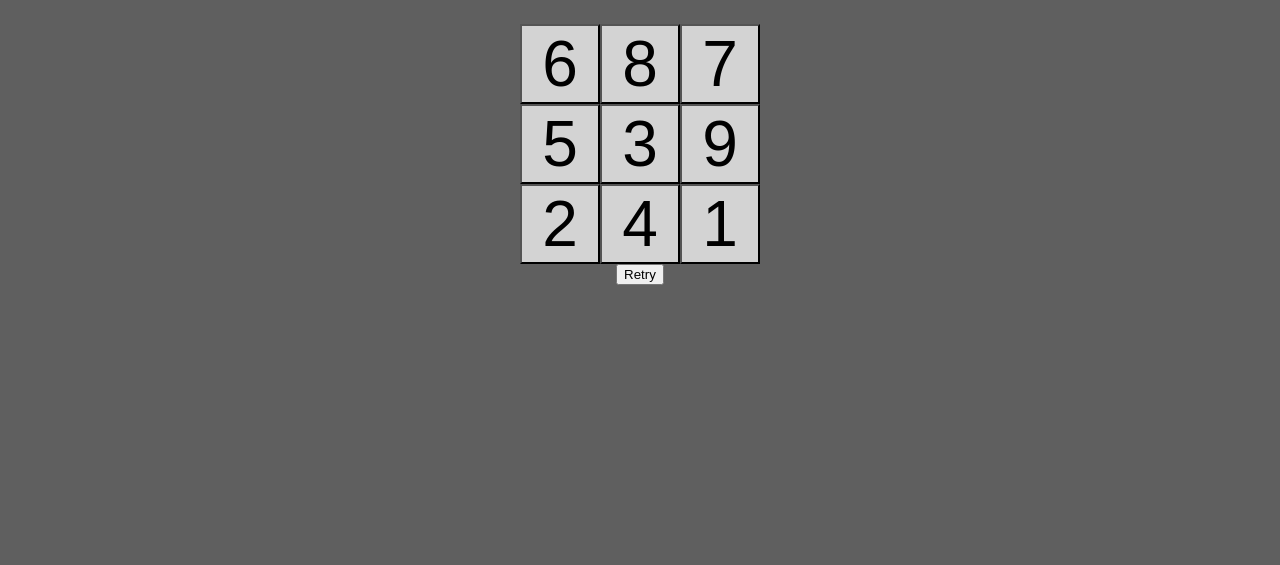
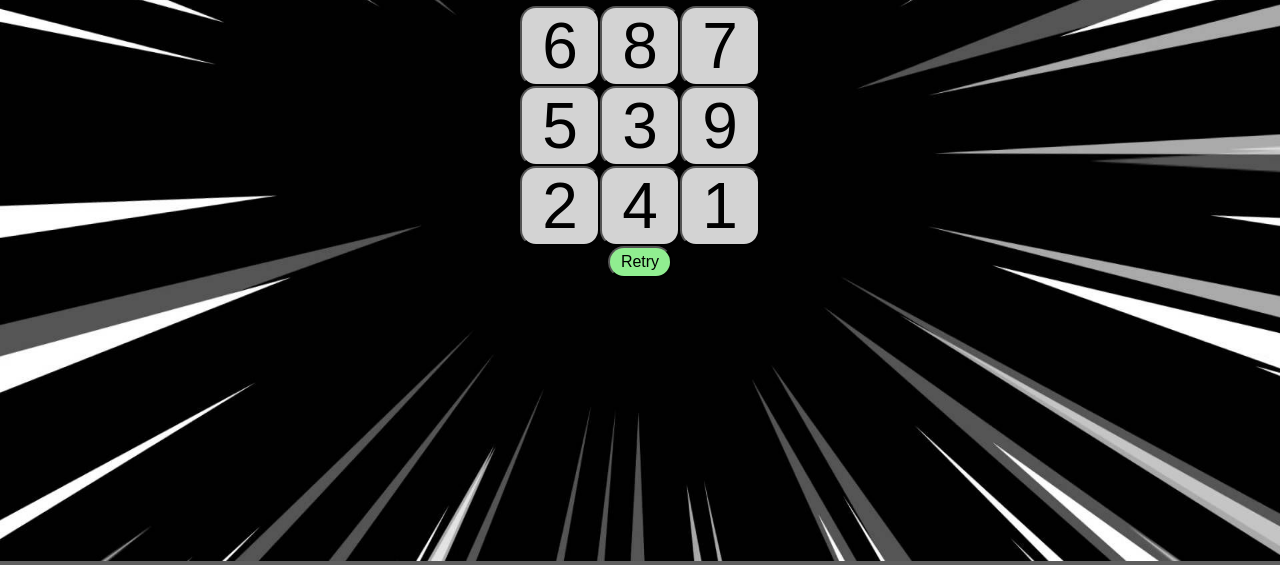
Before and after one commit to Basicosmic/Reaction-Time-Game, a plain HTML site: page index.html in a window 1280 px wide. Shown: the part 239-804 px from the top of the page. Drawn offline with Linux system fonts and the light colour scheme.

Commit message:
Updatated the game

```diff
--- a/index.html
+++ b/index.html
@@ -8,14 +8,16 @@
     <title>Reaction Time</title>
 </head>
 <body>
+    <div id="background">
+        <img src="mangaSpeed.jpg" class="stretch" alt="" />
+    </div>
     <h1>Reaction Time</h1>
 
     <h2>Click the number in ascending order as fast as possible</h2>
     <h1>Your time is:</h1>
-    <h1 id="displayTime">0.000 s</h1>
+    <h1 class="yourTime"><span id="displayTime">0.000 s</span></h1>
 
     <!-- Game -->
-    <br>
     <div class="game">
         <div class="topRow">
             <button class="but" id="but1" onclick="checkReq(this)">1</button>
@@ -35,7 +37,7 @@
             <button class="but" id="but9" onclick="checkReq(this)">1</button>
         </div>
         <div class="retry">
-            <button onclick="reset()">Retry</button>
+            <button onclick="reset()" class="retryBut">Retry</button>
         </div>
 
     </div>
--- a/script.js
+++ b/script.js
@@ -2,13 +2,13 @@ var start = false;
 var time1 = 0;
 var time2 = 0;
 var counter = 1;
+var numList = [1,2,3,4,5,6,7,8,9]
 
 function currentTime() {
     const d = new Date();
     time = d.getTime();
     return time;
 }
-var numList = [1,2,3,4,5,6,7,8,9]
 
 function randomNoRepeats(array) {
     var copy = array.slice(0);
@@ -34,12 +34,12 @@ scramble();
 
 function changeColor(element) {
     var currentColor = window.getComputedStyle( element ,null).getPropertyValue('background-color');
-    if(currentColor == "rgb(211, 211, 211)") {
-        element.style.backgroundColor = "rgb(144, 238, 144)"
+    if(currentColor == "rgb(211, 211, 211)") { //lightgray
+        element.style.backgroundColor = "rgb(144, 238, 144)" //lightgreen
     }
   }
 function resetColor(element) {
-    element.style.backgroundColor = "rgb(211, 211, 211)"
+    element.style.backgroundColor = "rgb(211, 211, 211)" ////lightgray
 }
 
 function checkReq(element) {
@@ -54,8 +54,6 @@ function checkReq(element) {
             sec = Math.floor(interval/1000)
             mili = interval-1000*sec
             document.getElementById("displayTime").innerHTML = sec +"."+ mili + " s" ;
-            console.log(time2,"time 2");
-            console.log(interval,"interval");
 
           }
       }
--- a/style.css
+++ b/style.css
@@ -1,7 +1,33 @@
+html {
+    margin: 0px;
+    padding: 0px;
+    border: 0px;
+}
+
 body {
+    margin: 0px;
+    padding: 0px;
+    border: 0px;
+    /* background-image: url("mangaSpeed.jpg"); */
     background-color: rgb(95, 95, 95);
     color:gold;
+
 }
+
+#background {
+    width: 100%;
+    height: 100%;
+    position: absolute;
+    left: 0px;
+    top: 0px;
+    z-index: -1;
+}
+
+.stretch {
+    width:100%;
+    height:100%;
+}
+
 h1 {
     text-align: center;
 }
@@ -18,6 +44,9 @@ p {
     height:5rem;
     width:5rem;
     font-size: 4rem;
+    text-align: center;
+    border-radius: 1rem;
+
 }
 .topRow {
     display: flex;
@@ -40,4 +69,20 @@ p {
 .retry {
     display: flex;
     justify-content: center;
+    border-radius: 1rem;
+
 }
+.retryBut {
+    background-color:rgb(144, 238, 144) ;
+    height:2rem;
+    width:4rem;
+    font-size: 1rem;
+    border-radius: 1rem;
+
+}
+.retryBut:hover {
+    background-color:rgb(129, 212, 129) ;
+}
+#displayTime {
+    background-color: black;
+}
```
Also changed, not shown: mangaSpeed.jpg (added).
